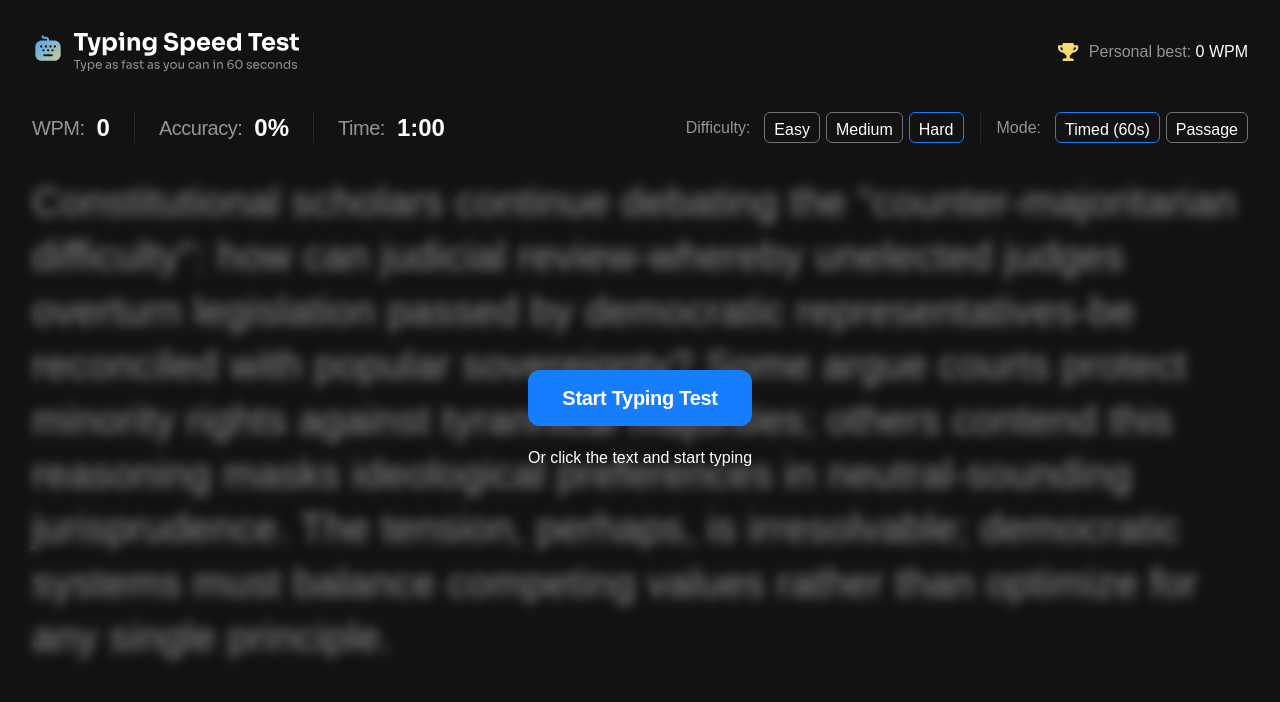
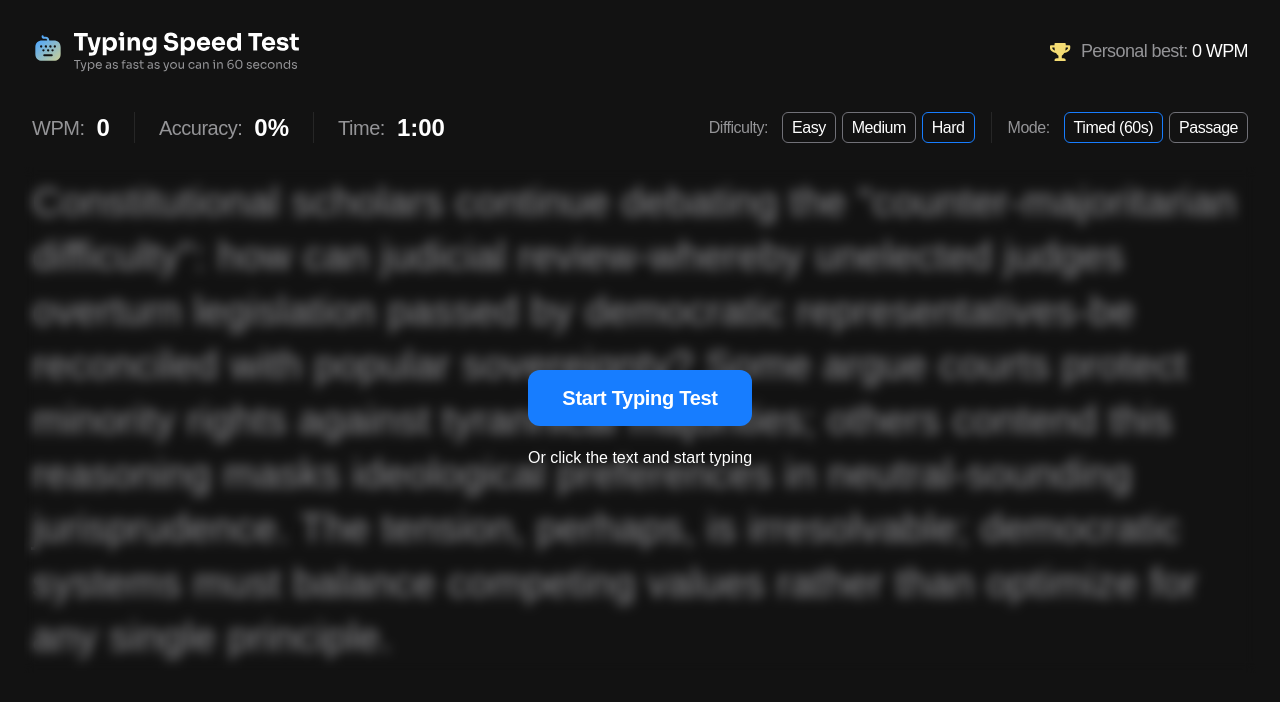
Before and after one commit to JaleXHolguin/typing-speed-test, a React (Vite) app: page / in a window 1280 px wide. Shown: the top 702 px of the page. Built offline with nearby package versions, Linux system fonts and the light colour scheme.

Commit message:
Replace text-preset-* with font-preset-* classes
Updated class names from text-preset-* to font-preset-* in DesktopButtonGroup, Header, and MobileRadioDropdown components to reflect the correct font utility usage.

```diff
--- a/src/components/DesktopButtonGroup.tsx
+++ b/src/components/DesktopButtonGroup.tsx
@@ -21,7 +21,7 @@ const DesktopButtonGroup = <T extends string>({
 
 	return (
 		<div className="hidden sm:inline-flex items-center gap-x-3.5">
-			<span id={titleId} className="text-preset-5 text-neutral-400">
+			<span id={titleId} className="font-preset-5 text-neutral-400">
 				{title}
 			</span>
 
@@ -37,7 +37,7 @@ const DesktopButtonGroup = <T extends string>({
 					<ToggleGroup.Item
 						key={key}
 						value={key}
-						className="px-2.25 py-1.25 h-7.75 text-white text-preset-5 rounded-md border border-neutral-500 hover:border-blue-600 data-[state=on]:border-blue-600 data-[state=off]:focus-visible:border-white custom-ring-focus transition-colors not-disabled:cursor-pointer disabled:opacity-50 disabled:pointer-events-none"
+						className="px-2.25 py-1.25 h-7.75 text-white font-preset-5 rounded-md border border-neutral-500 hover:border-blue-600 data-[state=on]:border-blue-600 data-[state=off]:focus-visible:border-white custom-ring-focus transition-colors not-disabled:cursor-pointer disabled:opacity-50 disabled:pointer-events-none"
 					>
 						{label}
 					</ToggleGroup.Item>
--- a/src/components/Header.tsx
+++ b/src/components/Header.tsx
@@ -18,7 +18,7 @@ const Header = () => {
 
 			<div className="flex items-center gap-x-2.5">
 				<Trophy className="h-4.5" />
-				<div className="text-preset-4 text-neutral-400">
+				<div className="font-preset-4 text-neutral-400">
 					<span className="max-sm:hidden">Personal best: </span>
 					<span className="sm:hidden">Best </span>
 					<span className="text-white">{personalBest} WPM</span>
--- a/src/components/MobileRadioDropdown.tsx
+++ b/src/components/MobileRadioDropdown.tsx
@@ -21,7 +21,7 @@ const MobileRadioDropdown = <T extends string>({
 	return (
 		<DropdownMenu.Root>
 			<DropdownMenu.Trigger
-				className="sm:hidden max-sm:flex-1 h-7.75 inline-flex items-center justify-center gap-x-2.5 rounded-lg text-preset-5 border border-neutral-500 outline-none hover:border-blue-600 hover:text-blue-600 focus-visible:border-blue-600 focus-visible:text-blue-600 transition-colors not-disabled:cursor-pointer disabled:opacity-50 disabled:pointer-events-none"
+				className="sm:hidden max-sm:flex-1 h-7.75 inline-flex items-center justify-center gap-x-2.5 rounded-lg font-preset-5 border border-neutral-500 outline-none hover:border-blue-600 hover:text-blue-600 focus-visible:border-blue-600 focus-visible:text-blue-600 transition-colors not-disabled:cursor-pointer disabled:opacity-50 disabled:pointer-events-none"
 				disabled={disabled}
 			>
 				{labels[value]}
@@ -41,7 +41,7 @@ const MobileRadioDropdown = <T extends string>({
 						<DropdownMenu.RadioItem
 							key={key}
 							value={key}
-							className="group text-preset-5 h-9.25 inline-flex items-center gap-x-3 p-2.5 hover:bg-neutral-700 focus:bg-neutral-700 outline-none w-full"
+							className="group font-preset-5 h-9.25 inline-flex items-center gap-x-3 p-2.5 hover:bg-neutral-700 focus:bg-neutral-700 outline-none w-full"
 						>
 							<OptionNotSelected className="size-4 shrink-0 group-data-[state=checked]:hidden" />
 							<DropdownMenu.ItemIndicator>
```
